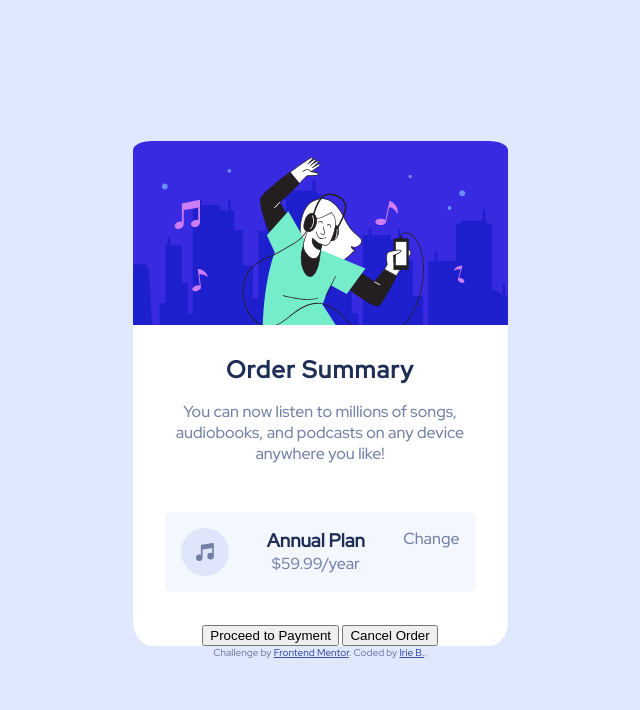
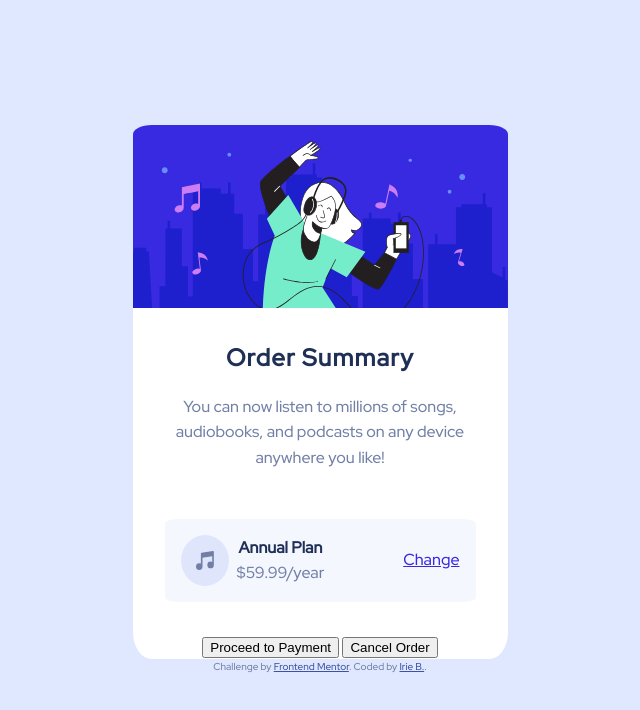
Before and after one commit to IrieBee/fem-order-summary, a plain HTML site: page index.html in a window 1280 px wide. Shown: the whole page, without its empty margins (320-960 px from the left). Drawn offline with Linux system fonts and the light colour scheme.

Commit message:
Css for 'annual plan'

```diff
--- a/index.html
+++ b/index.html
@@ -20,12 +20,14 @@
         device anywhere you like!
       </p>
       <div class="plan">
-        <img src="images/icon-music.svg" alt="music notes">
-        <div>
-          <h3>Annual Plan</h3>
-          <p>$59.99/year</p>
+        <div class="annual">
+          <img class='note' src="images/icon-music.svg" alt="music notes">
+          <div>
+            <h4>Annual Plan</h4>
+            <p>$59.99/year</p>
+          </div>
         </div>
-        Change
+        <a href="#">Change</a>
       </div>
       <button>Proceed to Payment</button>
       <button>Cancel Order</button>
--- a/style.css
+++ b/style.css
@@ -14,6 +14,7 @@ body {
     justify-content: center;
     align-items: center;
     text-align: center;
+    line-height: 1.6;
 }
 
 section {
@@ -40,6 +41,16 @@ section {
     padding: 1em;
     border-radius: 5%;
 }
+
+.annual {
+    display: flex;
+    gap: 0.5em;
+}
+
+.note {
+
+}
+
 h1 {
     font-weight: 900;
     padding-top: 1em;
@@ -47,9 +58,18 @@ h1 {
     color: hsl(223, 47%, 23%);
 }
 
-h3 {
+h4 {
     font-weight: 700;
     color: hsl(223, 47%, 23%);
+}
+
+a {
+    color: hsl(245, 75%, 52%);
+    align-self: center;
+}
+
+a:hover {
+    color:hsl(224, 23%, 55%);
 }
 
 .attribution {
```
